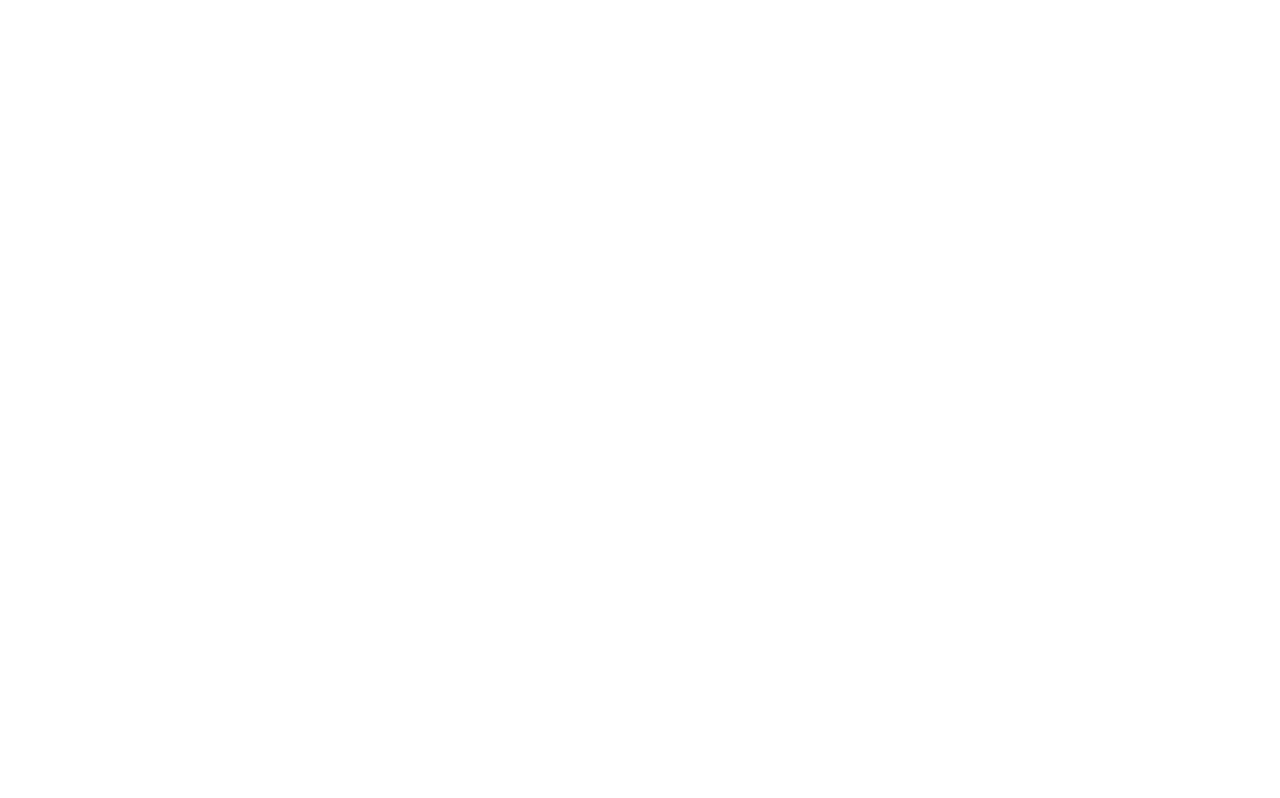
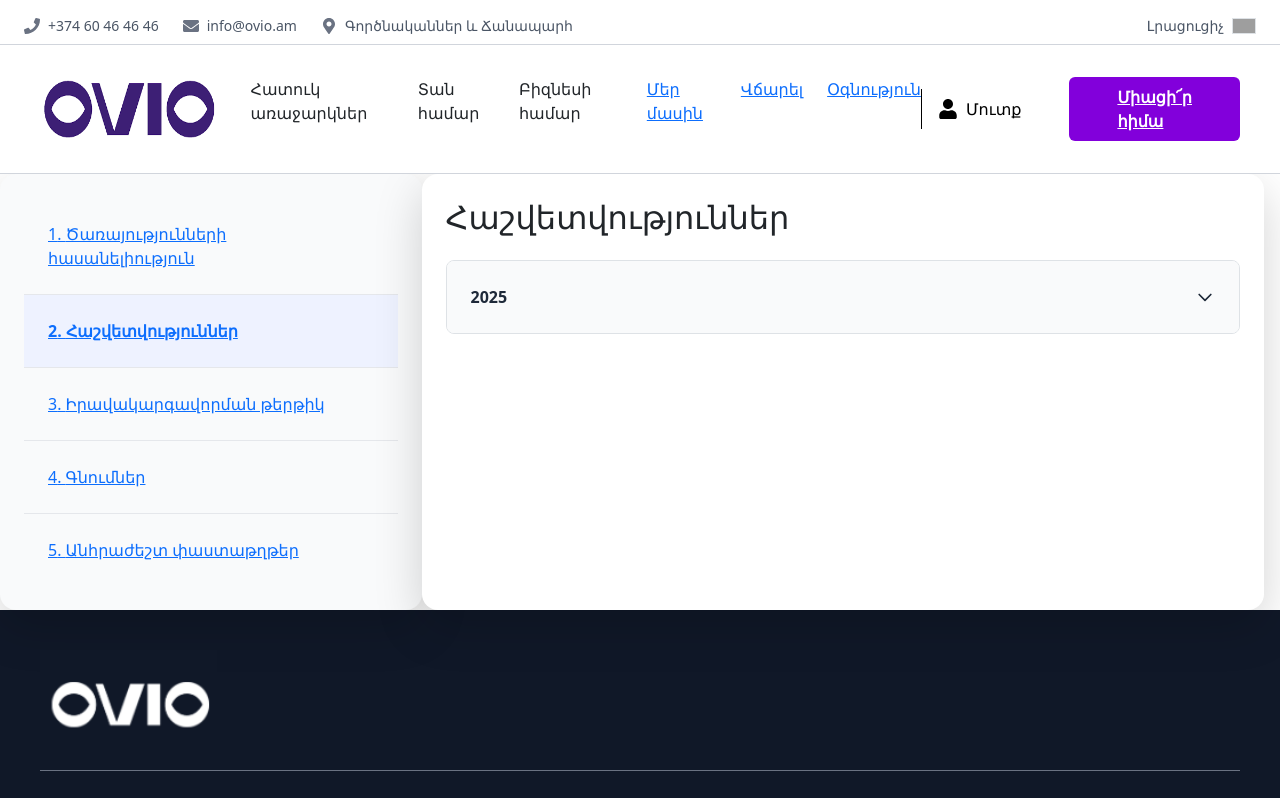
Before and after one commit to Art-Developper/OVIO, a React (Vite) app: page /about/reports in a window 1280 px wide. Before the commit this address had no page. Shown: the top 798 px of the page. Built offline with nearby package versions, Linux system fonts and the light colour scheme; grey boxes are pictures that could not be loaded; the HTML template or start-up script is replaced by a standard one.

Commit message:
Add Reports

```diff
--- a/src/App.jsx
+++ b/src/App.jsx
@@ -2,6 +2,7 @@
 import HomePage from './pages/HomePage';
 import About from './pages/AboutPage';
 import ServicesAccessibility from "./components/ServicesTable";
+import Reports from "./components/Reports";
 import './App.css';
 
 function App() {
@@ -11,6 +12,7 @@
         <Route path="/" element={<HomePage />} />
         <Route path="/about" element={<About />} />
         <Route path="/about/services_accessibility" element={<ServicesAccessibility />} />
+        <Route path="/about/reports" element={<Reports />} />
       </Routes>
     </BrowserRouter>
   );
--- /dev/null
+++ b/src/components/Reports.jsx
@@ -0,0 +1,145 @@
+import React, { useState } from "react";
+import { Link, useLocation } from "react-router-dom";
+import HeadBar from "../components/headBar";
+import Header from "./Header";
+import Footer from "./footer";
+import pdf2025 from "../../public/pdfFiles/ՕվիօԱռաջինԵռամսյակ2025.pdf";
+import pdf20252 from "../../public/pdfFiles/ՕվիօԵրկրորդԵռամսյակ2025.pdf";
+
+const menuItems = [
+  {
+    path: "/about/services_accessibility",
+    label: "Ծառայությունների հասանելիություն",
+  },
+  { path: "/about/reports", label: "Հաշվետվություններ" },
+  { path: "/about/regulatory-framework", label: "Իրավակարգավորման թերթիկ" },
+  { path: "/about/purchases", label: "Գնումներ" },
+  { path: "/about/required-documents", label: "Անհրաժեշտ փաստաթղթեր" },
+];
+
+const reports = [
+  {
+    id: 2025,
+    title: "2025",
+    files: [
+      {
+        name: "Առաջին եռամսյակ",
+        file: pdf2025,
+      },
+      {
+        name: "Երկրորդ եռամսյակ",
+        file: pdf20252,
+      },
+    ],
+  },
+];
+
+const Reports = () => {
+  const location = useLocation();
+  const [openAccordionId, setOpenAccordionId] = useState(null);
+
+  const toggleAccordion = (id) => {
+    setOpenAccordionId(openAccordionId === id ? null : id);
+  };
+
+  return (
+    <>
+      <HeadBar />
+      <Header />
+      <div className="flex">
+        <div className="w-1/3 bg-gray-50 p-4 rounded-2xl shadow-lg">
+          <ul className="list-none p-0 m-0">
+            {menuItems.map((item, index) => (
+              <li
+                key={item.path}
+                className={`border-b border-gray-200 last:border-b-0`}
+              >
+                <Link
+                  to={item.path}
+                  className={`block p-4 text-base font-medium transition-colors duration-200 ${
+                    location.pathname === item.path
+                      ? "bg-indigo-50 text-indigo-700 font-semibold"
+                      : "text-gray-800 hover:bg-gray-50"
+                  }`}
+                >
+                  {index + 1}. {item.label}
+                </Link>
+              </li>
+            ))}
+          </ul>
+        </div>
+
+        <div className="w-2/3 bg-white rounded-2xl shadow-lg p-6 mr-4">
+          <h2 className="text-xl font-semibold mb-4">Հաշվետվություններ</h2>
+
+          {reports.map((report) => (
+            <div
+              key={report.id}
+              className="mb-4 border border-gray-200 rounded-lg overflow-hidden"
+            >
+              <button
+                className="flex justify-between items-center w-full p-4 text-left text-lg font-semibold text-gray-800 bg-gray-50 hover:bg-gray-100 focus:outline-none"
+                onClick={() => toggleAccordion(report.id)}
+              >
+                <span>{report.title}</span>
+                <svg
+                  className={`w-5 h-5 transition-transform duration-300 ${
+                    openAccordionId === report.id ? "rotate-180" : ""
+                  }`}
+                  fill="none"
+                  stroke="currentColor"
+                  viewBox="0 0 24 24"
+                  xmlns="http://www.w3.org/2000/svg"
+                >
+                  <path
+                    strokeLinecap="round"
+                    strokeLinejoin="round"
+                    strokeWidth="2"
+                    d="M19 9l-7 7-7-7"
+                  ></path>
+                </svg>
+              </button>
+
+              {openAccordionId === report.id && (
+                <div className="p-4 bg-white">
+                  <table className="min-w-full table-auto border-collapse">
+                    <thead>
+                      <tr>
+                        <th className="border-b px-4 py-2 text-left">
+                          Անվանում
+                        </th>
+                        <th className="border-b px-4 py-2 text-left">Ֆայլ</th>
+                      </tr>
+                    </thead>
+                    <tbody>
+                      {report.files.map((file, index) => (
+                        <tr key={index}>
+                          <td className="border-b px-4 py-2 font-semibold">
+                            {file.name}
+                          </td>
+                          <td className="border-b px-4 py-2">
+                            <a
+                              href={file.file}
+                              target="_blank"
+                              rel="noopener noreferrer"
+                              className="text-indigo-600 hover:underline"
+                            >
+                              Բացել ֆայլը
+                            </a>
+                          </td>
+                        </tr>
+                      ))}
+                    </tbody>
+                  </table>
+                </div>
+              )}
+            </div>
+          ))}
+        </div>
+      </div>
+      <Footer />
+    </>
+  );
+};
+
+export default Reports;
```
